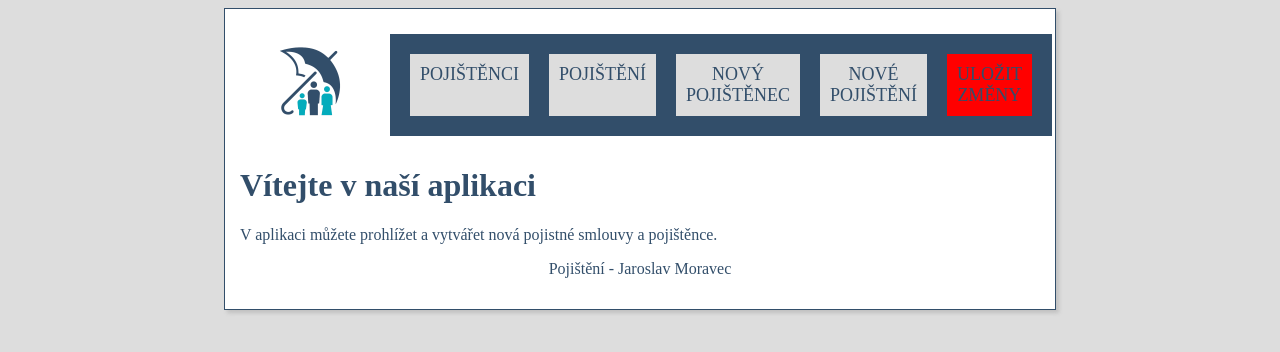
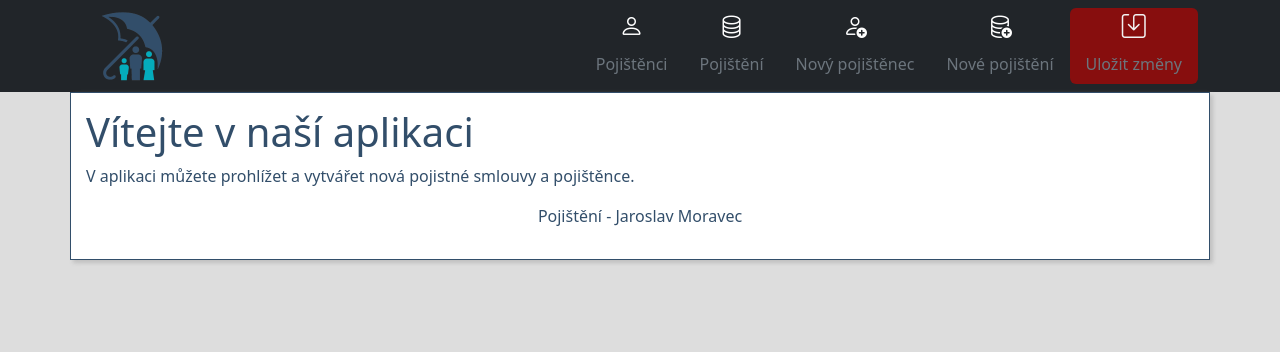
Before and after one commit to JardaMoravec/insurance, a website with bundled scripts: page index.html in a window 1280 px wide. Built offline with nearby package versions, Linux system fonts and the light colour scheme.

Commit message:
Bootstrap

```diff
--- a/css/base.css
+++ b/css/base.css
@@ -6,8 +6,6 @@ h1, h2, h3 {
 
 }
 .page {
-    margin: 0 auto;
-    width: 800px;
     background: #ffffff;
     border: 1px solid #324e6a;
     box-shadow: 3px 3px 4px silver;
@@ -20,23 +18,17 @@ footer {
 .logo img {
     width: 100px;
 }
-nav ul {
-    list-style: none;
-    padding: 5px;
-    background-color: #324e6a;
+#mainNav li>span{
+    cursor: pointer;
+    text-align: center;
 }
-nav ul li {
-    cursor: pointer;
-    background-color: #dddddd;
-    text-align: center;
-    vertical-align: middle;
-    text-transform: uppercase;
+#mainNav li>span.bi{
+    font-size: 1.5em;
 }
-nav ul li.save {
-    background-color: red;
-}
-nav ul li:hover {
-    background-color: #f2f2f2;
+#mainNav li.save {
+    background-color: #870e0e;
+    color: #f2f2f2;
+    border-radius: 6px;
 }
 
 .flex-container {
@@ -73,17 +65,3 @@ table th {
 table a {
     cursor: pointer;
 }
-
-form {
-
-}
-form .formBox {
-    background-color: #f2f2f2;
-    margin: 5px;
-    padding: 5px 10px;
-}
-form .formBox label {
-    min-width: 200px;
-    text-align: right;
-    margin-right: 15px;
-}
--- a/index.html
+++ b/index.html
@@ -5,21 +5,28 @@
     <title>Pojištění</title>
     <meta name="viewport" content="width=device-width, initial-scale=1">
     <link rel="icon" type="image/x-icon" href="./img/favicon.ico">
+    <link href="https://cdn.jsdelivr.net/npm/bootstrap@5.2.3/dist/css/bootstrap.min.css" rel="stylesheet" integrity="sha384-rbsA2VBKQhggwzxH7pPCaAqO46MgnOM80zW1RWuH61DGLwZJEdK2Kadq2F9CUG65" crossorigin="anonymous">
+    <link rel="stylesheet" href="https://cdn.jsdelivr.net/npm/bootstrap-icons@1.10.2/font/bootstrap-icons.css">
     <link rel="stylesheet" href="./css/base.css">
     <script src="./js/index.js" type="module"></script>
 </head>
 <body>
-<div class="page">
     <header>
-        <nav class="flex-container">
-            <div class="logo">
-                <img src="./img/logo.png" alt="pojištění">
+        <nav class="px-3 py-2 text-bg-dark">
+            <div class="container">
+                <div class="d-flex flex-wrap align-items-center justify-content-center justify-content-lg-start">
+                    <div class="logo d-flex align-items-center my-2 my-lg-0 me-lg-auto text-white text-decoration-none">
+                        <img src="./img/logo.png" alt="pojištění" class="bi me-2">
+                    </div>
+
+                    <ul id="mainNav" class="nav col-12 col-lg-auto my-2 justify-content-center my-md-0 text-small">
+                    </ul>
+                </div>
             </div>
-            <ul id="mainNav" class="flex-container">
-            </ul>
         </nav>
     </header>
 
+    <div class="container page">
     <div id="content">
         <h1 id="title">Vítejte v naší aplikaci</h1>
         <p>V aplikaci můžete prohlížet a vytvářet nová pojistné smlouvy a pojištěnce. </p>
@@ -29,5 +36,6 @@
         <p>Pojištění - Jaroslav Moravec</p>
     </footer>
 </div>
+<script src="https://cdn.jsdelivr.net/npm/bootstrap@5.2.3/dist/js/bootstrap.bundle.min.js" integrity="sha384-kenU1KFdBIe4zVF0s0G1M5b4hcpxyD9F7jL+jjXkk+Q2h455rYXK/7HAuoJl+0I4" crossorigin="anonymous"></script>
 </body>
 </html>
--- a/js/index.js
+++ b/js/index.js
@@ -12,25 +12,44 @@ import {insuranceListRoute, insuranceAddRoute} from "./route/InsuranceRoute.js";
 import {getInsuranceLastId, getPersonLastId, loadFromLocalStorage, popById, saveChanges} from "./function.js";
 
 window.menu = {
-    'person': {'label': 'Pojištěnci', 'title': 'Seznam pojištěnců', 'route': userListRoute},
-    'insurance': {'label': 'Pojištění', 'title': 'Seznam pojištění', 'route': insuranceListRoute},
-    'add_person': {'label': 'Nový pojištěnec', 'title': 'Nový pojištěnec', 'route': userAddRoute},
-    'add_insurance': {'label': 'Nové pojištění', 'title': 'Nové pojištění', 'route': insuranceAddRoute},
+    'person': {'label': 'Pojištěnci', 'title': 'Seznam pojištěnců',  'route': userListRoute, 'icon': 'bi-person'},
+    'insurance': {'label': 'Pojištění', 'title': 'Seznam pojištění', 'route': insuranceListRoute, 'icon': 'bi-database'},
+    'add_person': {'label': 'Nový pojištěnec', 'title': 'Nový pojištěnec', 'route': userAddRoute, 'icon': 'bi-person-add'},
+    'add_insurance': {'label': 'Nové pojištění', 'title': 'Nové pojištění', 'route': insuranceAddRoute, 'icon': 'bi-database-add'},
 };
 
 window.onload = function () {
     let menuElm = document.getElementById('mainNav');
     for (let key in menu) {
         let li = document.createElement("li");
-        li.innerHTML = menu[key].label;
         li.onclick = menu[key].route;
+
+        let icon = document.createElement("span");
+        icon.classList.add("bi", menu[key].icon, "d-block", "mx-auto");
+        li.appendChild(icon);
+
+        let span = document.createElement("span");
+        span.innerHTML = menu[key].label;
+
+        span.classList.add("nav-link");
+        span.classList.add("text-secondary");
+        li.appendChild(span);
         menuElm.appendChild(li);
     }
     let li = document.createElement("li");
-    li.setAttribute("title", "Uloží všechny provedené změny do paměti.");
     li.classList.add("save");
-    li.innerHTML = "Uložit změny";
-    li.onclick = saveChanges;
+
+    let icon = document.createElement("span");
+    icon.classList.add("bi", "bi-save", "d-block", "mx-auto");
+    li.appendChild(icon);
+
+    let span = document.createElement("span");
+    span.setAttribute("title", "Uloží všechny provedené změny do paměti.");
+    span.innerHTML = "Uložit změny";
+    span.onclick = saveChanges;
+    span.classList.add("nav-link");
+    span.classList.add("text-secondary");
+    li.appendChild(span);
     menuElm.appendChild(li);
 
     window.persons = [];
--- a/js/route/PersonRoute.js
+++ b/js/route/PersonRoute.js
@@ -182,9 +182,10 @@ export const userInfo = function (id) {
     content.appendChild(insuranceListTitle);
 
     let newInsuranceButton = document.createElement("button");
-    newInsuranceButton.innerText = "Přidat nové pojištění";
+    newInsuranceButton.innerHTML = `<span class="bi bi-database-add"></span> Přidat nové pojištění`;
     newInsuranceButton.setAttribute("type", "button");
     newInsuranceButton.setAttribute("data-person", id);
+    newInsuranceButton.classList.add("btn", "btn-success", "mb-3")
     newInsuranceButton.onclick = insuranceAddRoute;
 
     content.appendChild(newInsuranceButton);
--- a/js/table/BaseTable.js
+++ b/js/table/BaseTable.js
@@ -2,8 +2,9 @@
 
 export class BaseTable {
 
-    constructor(persons, evens) {
+    constructor(persons, evens, cssClass="table-hover") {
         this.table = document.createElement("table");
+        this.table.classList.add(cssClass);
         this.data = persons;
         this.evens = evens;
         this.titles = [];
@@ -56,11 +57,11 @@ export class BaseTable {
         return td;
     }
 
-    createButtonBox(id, title, event) {
+    createButtonBox(id, title, icon, event) {
         let td = document.createElement("td");
         let deleteButton = document.createElement("a");
         deleteButton.setAttribute('data-id', id)
-        deleteButton.innerHTML = title;
+        deleteButton.innerHTML = `<span class='bi ${icon}'></span> ${title}`;
         deleteButton.onclick = event;
         td.appendChild(deleteButton);
         return td;
--- a/js/table/InsuranceTable.js
+++ b/js/table/InsuranceTable.js
@@ -18,9 +18,9 @@ export class InsuranceTable extends BaseTable {
         tr.appendChild(this.createBox(insurance.validFrom));
         tr.appendChild(this.createBox(insurance.validTo));
 
-        tr.appendChild(this.createButtonBox(insurance.id, 'Info', this.evens['info']));
-        tr.appendChild(this.createButtonBox(insurance.id, 'Upravit', this.evens['edit']));
-        tr.appendChild(this.createButtonBox(insurance.id, 'Smazat', this.evens['delete']));
+        tr.appendChild(this.createButtonBox(insurance.id, 'Info','bi-database', this.evens['info']));
+        tr.appendChild(this.createButtonBox(insurance.id, 'Upravit','bi-database-gear', this.evens['edit']));
+        tr.appendChild(this.createButtonBox(insurance.id, 'Smazat','bi-database-x', this.evens['delete']));
 
         return tr;
     }
--- a/js/table/PersonTable.js
+++ b/js/table/PersonTable.js
@@ -18,9 +18,9 @@ export class PersonTable extends BaseTable {
         tr.appendChild(this.createBox(person.phoneNumber));
         tr.appendChild(this.createBox(person.insuranceList.length));
 
-        tr.appendChild(this.createButtonBox(person.id, 'Info', this.evens['info']));
-        tr.appendChild(this.createButtonBox(person.id, 'Upravit', this.evens['edit']));
-        tr.appendChild(this.createButtonBox(person.id, 'Smazat', this.evens['delete']));
+        tr.appendChild(this.createButtonBox(person.id, 'Info','bi-person', this.evens['info']));
+        tr.appendChild(this.createButtonBox(person.id, 'Upravit','bi-person-gear', this.evens['edit']));
+        tr.appendChild(this.createButtonBox(person.id, 'Smazat','bi-person-x', this.evens['delete']));
 
         return tr;
     }
```
Also changed, not shown: js/form/BaseForm.js (+11 -4 lines).
